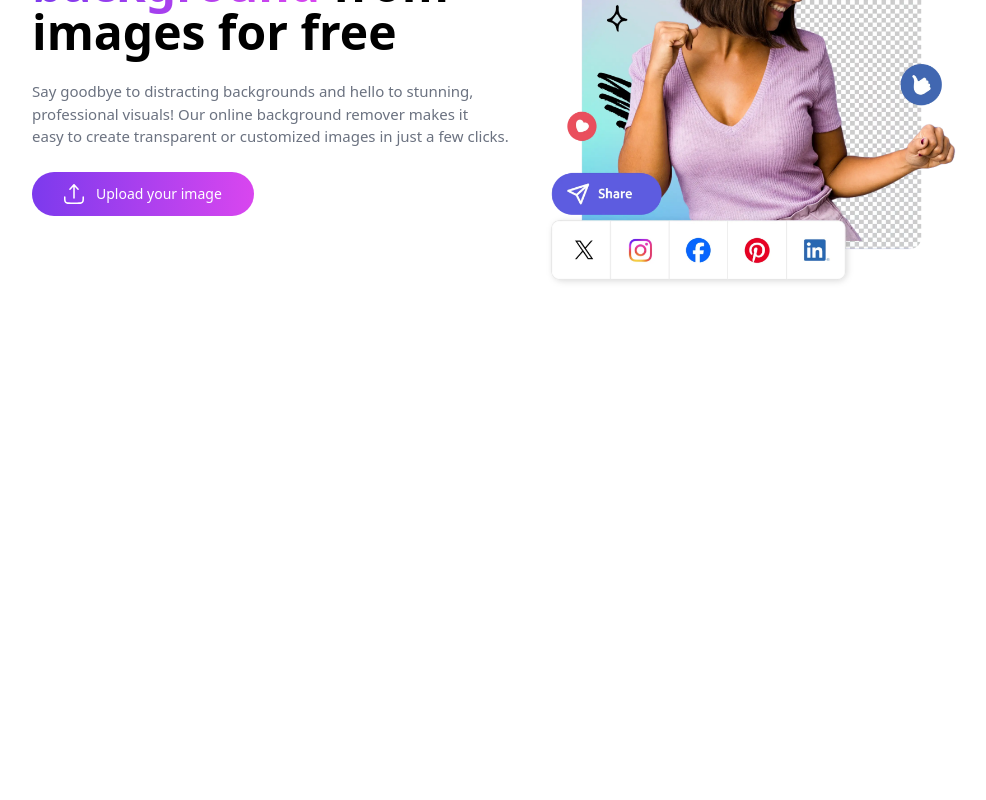
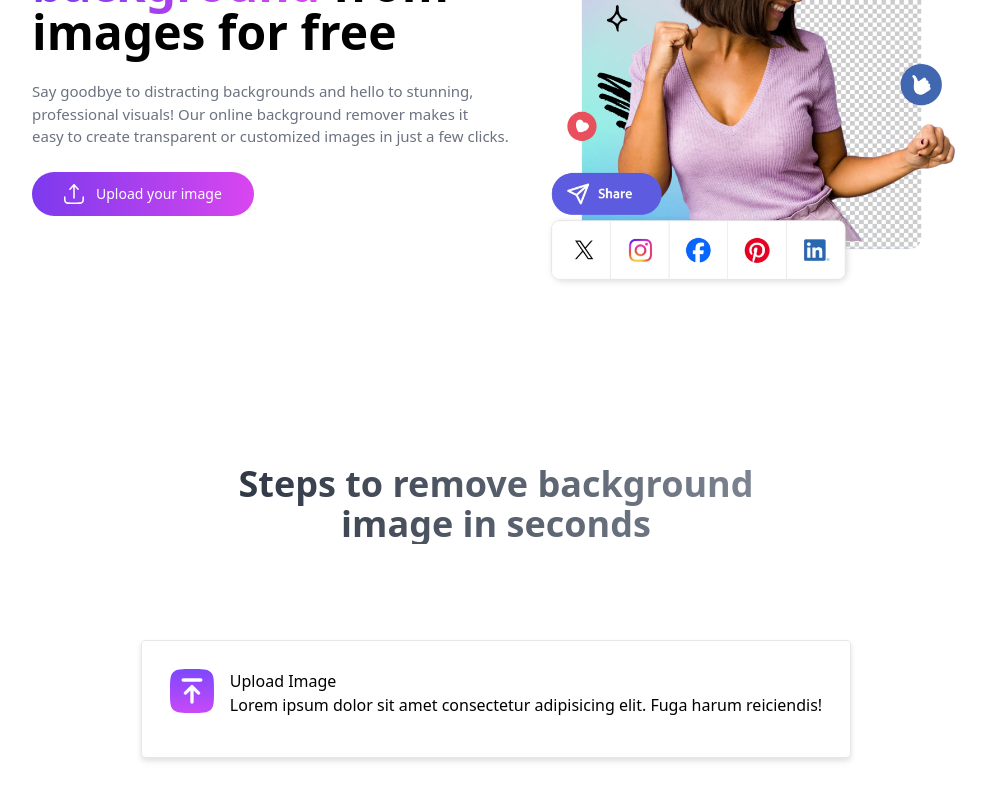
Before and after one commit to waizin28/Bg-removal, a React (Vite) app in the folder client/: page / in a window 1280 px wide. Shown: the part 308-1108 px from the top of the page, without its empty margins (144-1130 px from the left). Before the commit the page ends 800 px from the top, so only its background shows below. Built offline with nearby package versions, Linux system fonts and the light colour scheme.

Commit message:
working on steps comp

```diff
--- /dev/null
+++ b/client/src/components/Steps.jsx
@@ -0,0 +1,26 @@
+import React from 'react';
+import { assets } from '../assets/assets';
+
+const Steps = () => {
+  return (
+    <div className='mx-4 lg:mx-44 py-20 xl:py-40'>
+      <h1 className='text-center text-2xl md:text-3xl lg:text-4xl mt-4 font-semibold bg-gradient-to-r from-gray-900 to-gray-400 bg-clip-text text-transparent '>
+        Steps to remove background <br /> image in seconds
+      </h1>
+      <div className='flex items-start flex-wrap gap-4 mt-16 xl:mt-24 justify-center'>
+        <div className='flex items-start gap-4 bg-white border drop-shadow-md p-7 pb-10 rounded hover:scale-105 transition-all duration-500'>
+          <img src={assets.upload_icon} alt='' />
+          <div>
+            <p>Upload Image</p>
+            <p>
+              Lorem ipsum dolor sit amet consectetur adipisicing elit. Fuga
+              harum reiciendis!
+            </p>
+          </div>
+        </div>
+      </div>
+    </div>
+  );
+};
+
+export default Steps;
--- a/client/src/pages/Home.jsx
+++ b/client/src/pages/Home.jsx
@@ -1,10 +1,12 @@
 import React from 'react';
 import Header from '../components/Header';
+import Steps from '../components/Steps';
 
 const Home = () => {
   return (
     <div>
       <Header />
+      <Steps />
     </div>
   );
 };
```
